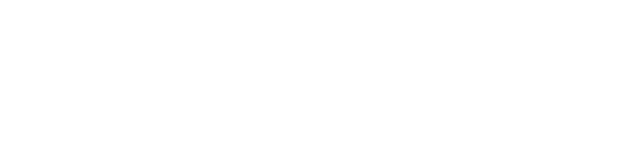
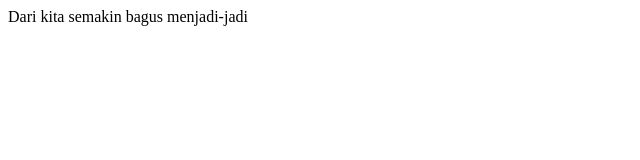
Before and after one commit to veniwigiyanti/taulah, a plain HTML site: page foto.html in a window 1280 px wide. Shown: the whole page, without its empty margins (0-640 px from the left). Drawn offline with Linux system fonts and the light colour scheme.

Commit message:
commit 3

```diff
--- a/foto.html
+++ b/foto.html
@@ -1,10 +1,10 @@
 <!DOCTYPE html>
 <html lang="en">
 <head>
-    <meta charset="UTF-8">
-    <title>Title</title>
+  <meta charset="UTF-8">
+  <title>Title</title>
 </head>
 <body>
-
+Dari kita semakin bagus menjadi-jadi
 </body>
 </html>
```
